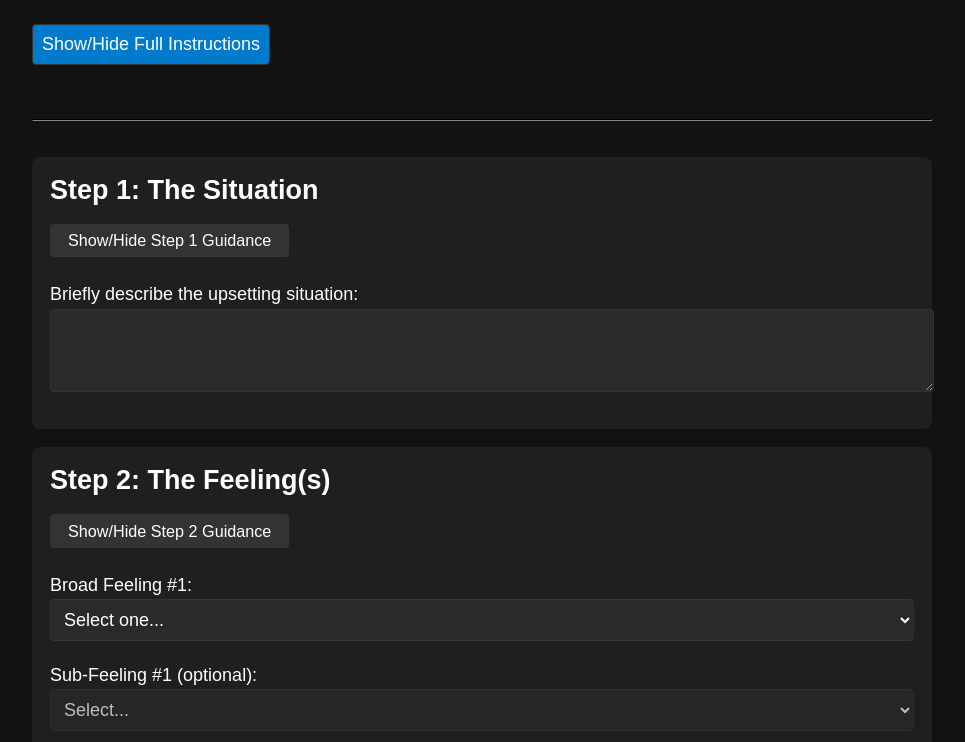
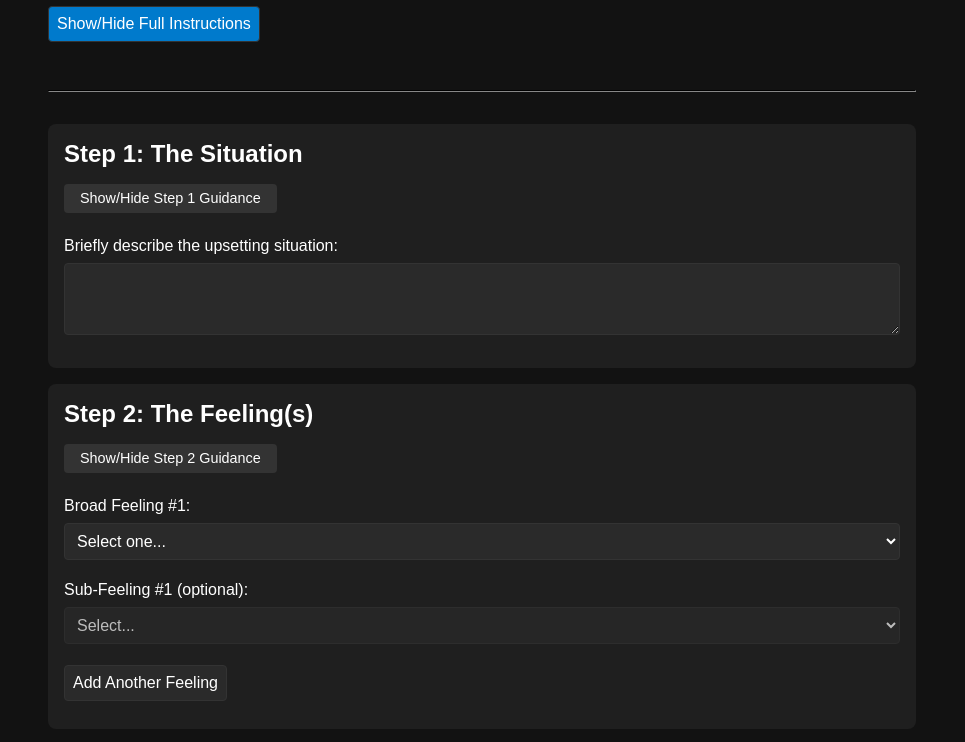
Before and after one commit to deviedawg/therapy, a plain HTML site: page index.html in a window 1280 px wide. Shown: the part 123-865 px from the top of the page, without its empty margins (158-1123 px from the left). Drawn offline with Linux system fonts and the light colour scheme.

Commit message:
Fix some formatting

```diff
--- a/index.html
+++ b/index.html
@@ -35,6 +35,7 @@
     label {
       display: block;
       margin: 0.5rem 0 0.2rem;
+      padding-bottom: 5px;
     }
     input[type="text"], select, textarea {
       width: 100%;
@@ -45,6 +46,10 @@
       background: #2a2a2a;
       color: #ffffff;
     }
+    textarea {
+        resize: vertical;
+    }
+
     button {
       background: #4CAF50;
       color: #ffffff;
@@ -78,6 +83,12 @@
       transition: max-height 1s ease-in;
     }
 
+    *,
+*::before,
+*::after {
+  box-sizing: border-box;
+}
+
     /* 1) In your HTML <head>:
 -----------------------------------------------
 <link rel="stylesheet"
@@ -89,14 +100,6 @@
 */
 
 /* Apply Nunito across the entire site */
-html, body {
-  margin: 0;
-  padding: 0;
-  font-family: 'Nunito', sans-serif;
-  font-size: 18px; /* was 16px; bigger helps avoid iOS auto-zoom */
-  background: #121212;
-  color: #fff;
-}
 
 /* Ensure form elements inherit the same font */
 input, textarea, select, button {
@@ -593,10 +596,10 @@ h1, h2, h3, h4 {
     <p>Is this thought accurate or inaccurate?</p>
     <label>
       <input type="radio" name="accuracy" value="Accurate" /> Accurate
-    </label><br>
+    </label>
     <label>
       <input type="radio" name="accuracy" value="Inaccurate" /> Inaccurate
-    </label><br><br>
+    </label>
 
     <label for="newThought">
       If inaccurate, write a new, more accurate thought.
```
